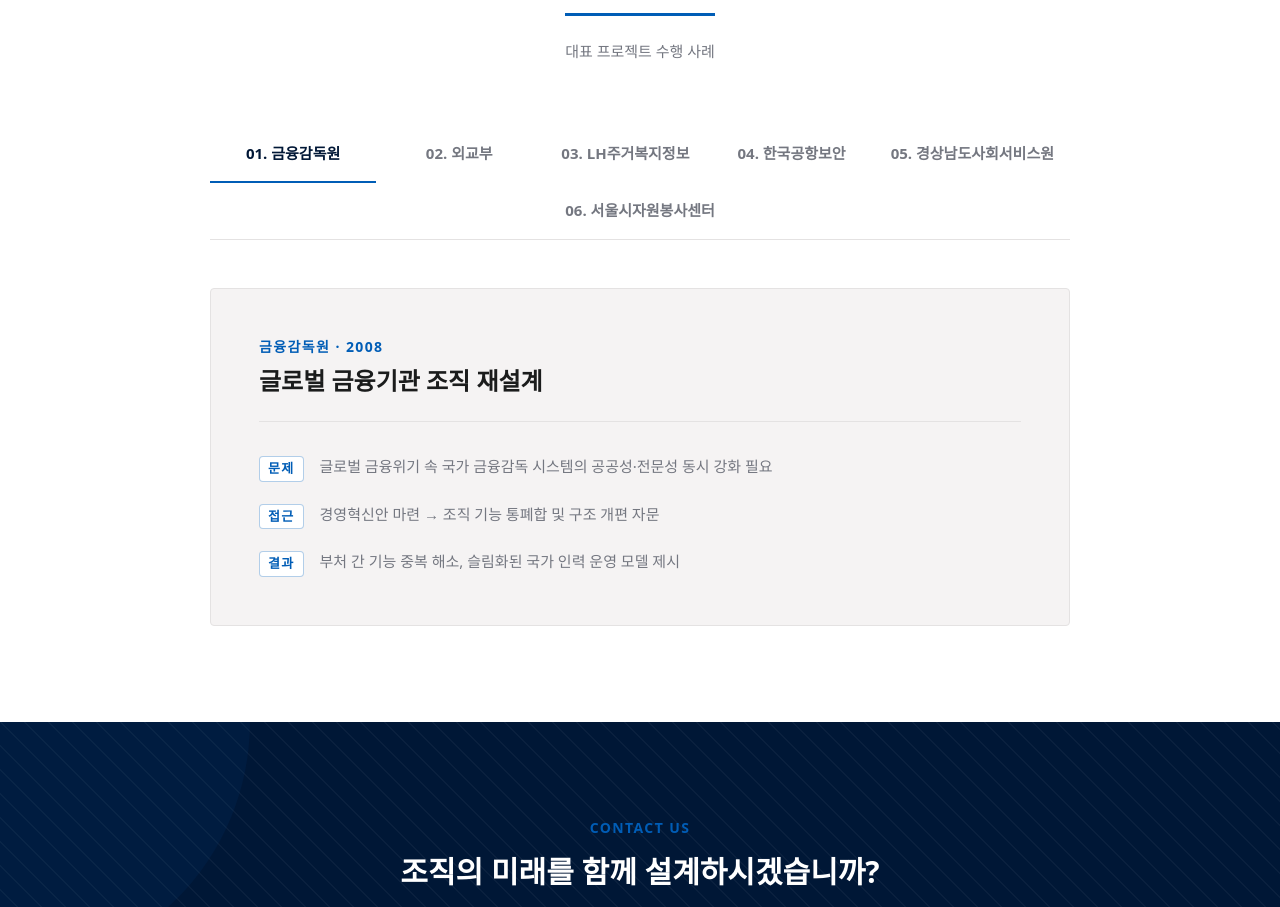
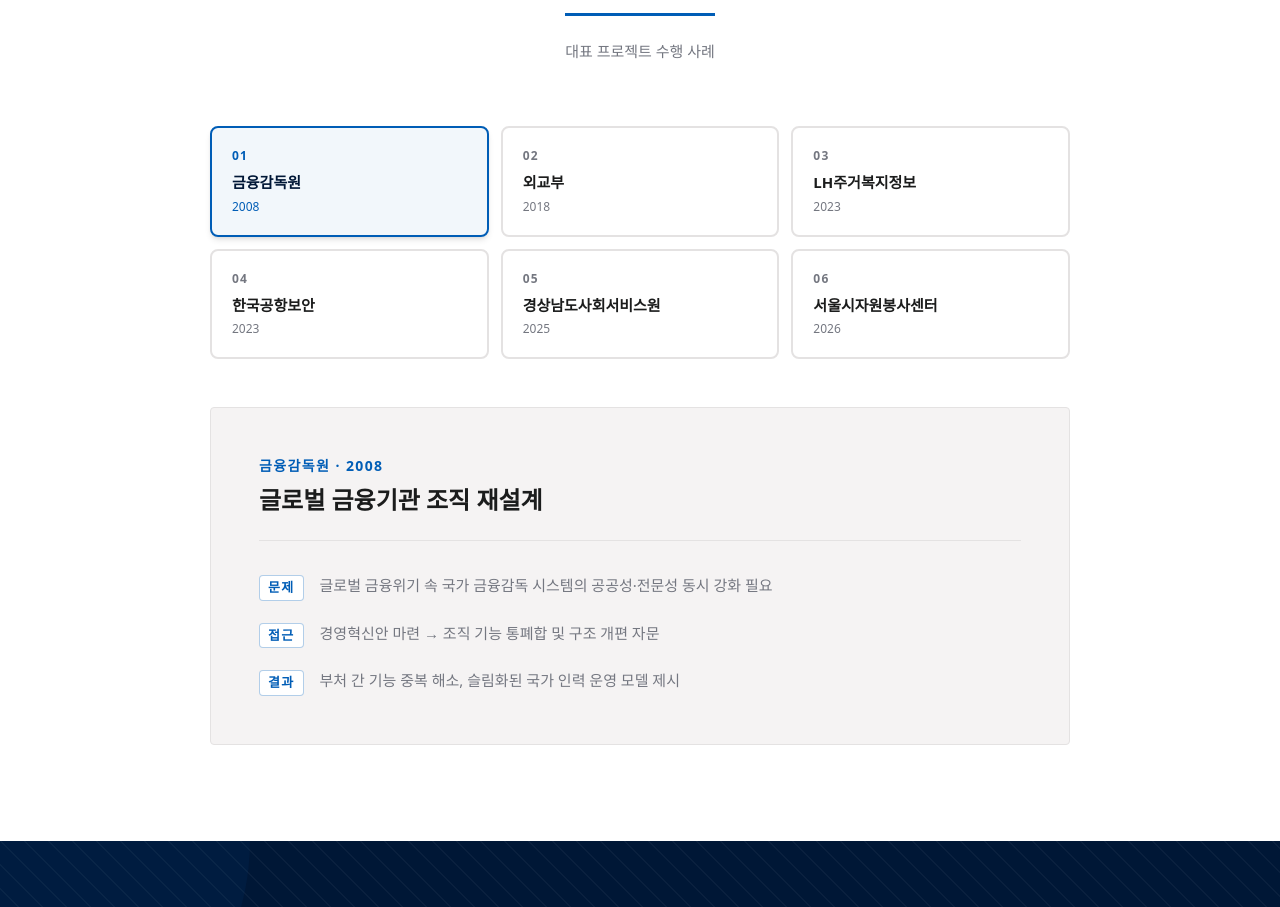
Before and after one commit to cis1273-ai/company-homepage, a React (Vite) app: page / in a window 1280 px wide. Shown: the part 6669-7576 px from the top of the page. Built offline with nearby package versions, Linux system fonts and the light colour scheme.

Commit message:
case studies card grid layout

```diff
--- a/src/App.tsx
+++ b/src/App.tsx
@@ -845,16 +845,20 @@ function CaseStudySection() {
           <h2 className="text-2xl font-bold inline-block border-b-[3px] border-secondary pb-2">Case Studies</h2>
           <p className="text-on-surface-muted mt-6 text-[15px]">대표 프로젝트 수행 사례</p>
         </div>
-        <div className="flex flex-wrap border-b border-outline mb-12 w-full max-w-[860px] mx-auto">
+        <div className="grid grid-cols-2 sm:grid-cols-3 gap-3 mb-12 max-w-[860px] mx-auto">
           {caseStudies.map((cs, idx) => (
             <button
               key={idx}
               onClick={() => setActive(idx)}
-              className={`py-4 px-4 font-bold text-[14px] sm:text-[15px] border-b-2 transition-colors flex-1 text-center whitespace-nowrap ${
-                active === idx ? 'border-secondary text-primary' : 'border-transparent text-on-surface-muted hover:text-on-surface'
+              className={`p-5 rounded-lg border-2 text-left transition-all duration-200 ${
+                active === idx
+                  ? 'border-secondary bg-secondary/5 shadow-md'
+                  : 'border-outline bg-surface hover:border-secondary/40 hover:shadow-sm'
               }`}
             >
-              {cs.num}. {cs.client}
+              <span className={`text-xs font-bold tracking-widest mb-2 block ${active === idx ? 'text-secondary' : 'text-on-surface-muted'}`}>{cs.num}</span>
+              <p className={`font-bold text-[15px] break-keep leading-snug ${active === idx ? 'text-primary' : 'text-on-surface'}`}>{cs.client}</p>
+              <p className={`text-xs mt-1.5 ${active === idx ? 'text-secondary' : 'text-on-surface-muted'}`}>{cs.year}</p>
             </button>
           ))}
         </div>
```
